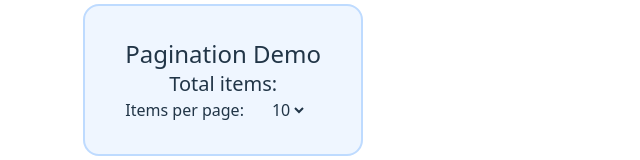
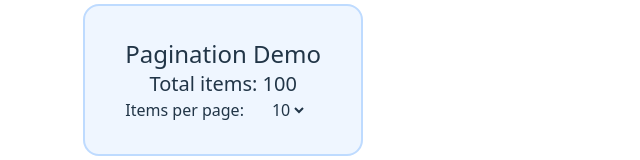
Before and after one commit to magali-la/custom-hooks, a React (Vite) app: page / in a window 1280 px wide. Shown: the part 364-524 px from the top of the page, without its empty margins (318-958 px from the left). Built offline with nearby package versions, Linux system fonts and the light colour scheme.

Commit message:
feat(pagination hook): set up pagination variable to use pagination custom hook with arguments, add total items to demo component

```diff
--- a/src/components/PaginationDemo.tsx
+++ b/src/components/PaginationDemo.tsx
@@ -1,4 +1,5 @@
 import { useState } from "react"
+import usePagination from "../customhooks/usePagination";
 
 export default function PaginationDemo() {
     // set up the items array with 100 items
@@ -7,6 +8,7 @@ export default function PaginationDemo() {
     for (let i=1; i <= 100; i++){
         items.push(`Item ${i}`);
     }
+
 
     const [selectItemsPerPage, setSelectItemsPerPage] = useState(10);
 
@@ -17,10 +19,13 @@ export default function PaginationDemo() {
         setSelectItemsPerPage(numberChosen)
     }
 
+    // set up the pagination custom hook with arguments - amount of items, the user's selected items per page, the first page
+    const pagination = usePagination(items.length, selectItemsPerPage, 1);
+
     return (
         <div className="flex flex-col rounded-2xl w-fit h-fit px-10 py-8 bg-blue-50 border-2 border-blue-200">
             <h2 className="text-2xl">Pagination Demo</h2>
-            <h4 className="text-xl">Total items: </h4>
+            <h4 className="text-xl">Total items: {items.length} </h4>
             {/* select and total items */}
             <div className="flex flex-row gap-6">
                 <label htmlFor="itemsPerPage">Items per page:</label>
```
